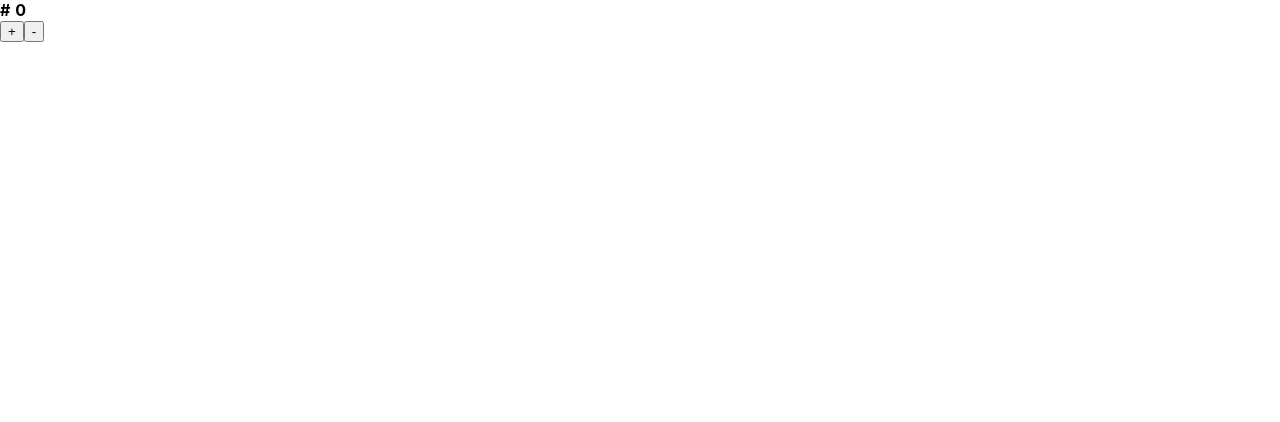
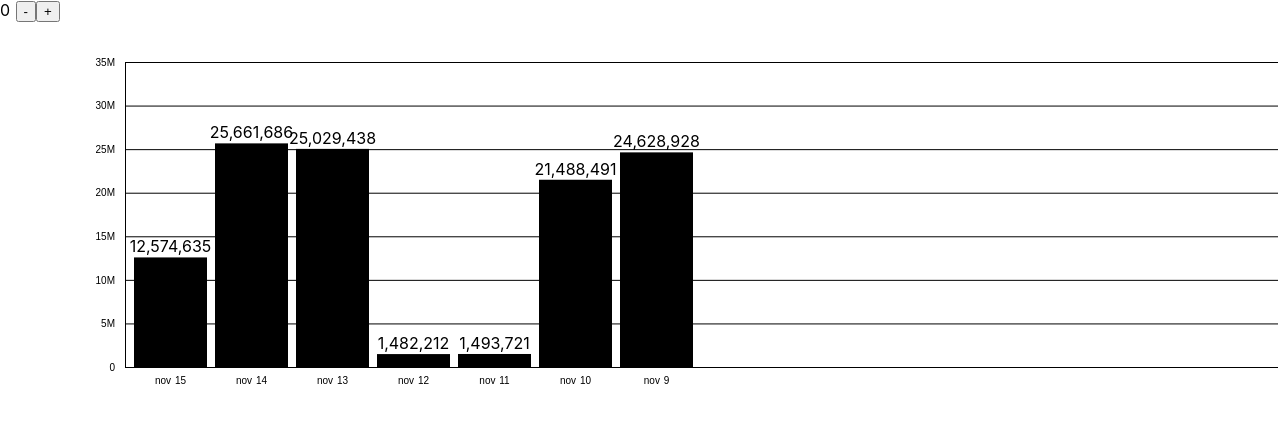
Before and after one commit to DavidWants2Learn/fetch_dataservice, a Nuxt app: page / in a window 1280 px wide. Shown: the top 422 px of the page. Built offline with nearby package versions, Linux system fonts and the light colour scheme.

Commit message:
Renders on click

```diff
--- a/components/StatusPanel.vue
+++ b/components/StatusPanel.vue
@@ -1,5 +1,6 @@
 <template>
   <div>
+
   </div>
 </template>
 
@@ -81,7 +82,7 @@ export default {
       combinedData["transactionJSON"] = data[3]["metrics"];
       combinedData["resourceJSON"] = data[4];
       combinedData["date"] = data[5];
-      eventBus.$emit('jsonData', JSON.stringify(combinedData));
+      eventBus.$emit('jsonData', (combinedData));
       // return JSON.stringify(combinedData);
     });
   }
--- a/components/lifeCycleHooks.vue
+++ b/components/lifeCycleHooks.vue
@@ -1,53 +1,234 @@
 <template>
   <div>
-    <globJSON />
-
-    <p>Life-Cycle-Tests</p>
-
-    <div id="Test">
-
-    <div>
+    <statusPanel />
+    {{counter}}
+    <button v-on:click="decrement()">-</button>
+    <button v-on:click="increment()">+</button>
+    <div id="histogram" viewBox="0 0 1000 500">
+    </div>
   </div>
 </template>
 
 <script>
+
 import * as d3 from 'd3';
 
 import { eventBus } from '~/plugins/eventBus.js'
-import globJSON from '~/components/Globals/globJSON.vue'
+import statusPanel from '~/components/StatusPanel.vue'
+import { setInterval } from 'timers';
 
-import buttonClick from '~/components/Widgets/buttonClick.vue'
+// import buttonClick from '~/components/Widgets/buttonClick.vue'
 
 export default {
   name: 'Life-Cycle-Tests',
+  components: {
+    statusPanel
+  },
   data() {
     return {
+      MONTHS: this.months,
+      // months: ['january', 'february', 'march', 'april', 'may', 'june', 'july', 'august', 'september', 'october', 'november', 'december'],
+      SVG: this.svg,
+      HEIGHT: this.height,
+      WIDTH: this.width,
+      MARGIN: this.margin,
+      DUMMY: this.dummy,
+      counter: 0,
+      // index: this.counter
+    }
+  },
+  methods: {
+    increment() {
+      this.counter++;
+      console.log("increment pressed");
+    },
+    decrement() {
+      this.counter--;
+      console.log("decrement pressed");
+    },
+    drawGraph(dummy, WIDTH, MARGIN, HEIGHT, SVG, MONTHS) {
+      var width = WIDTH;
+      var margin = MARGIN;
+      var height = HEIGHT;
+      var svg = SVG;
+      var months = MONTHS;
+
+        // create scales
+        const xScale = d3.scaleBand()
+                        .rangeRound([0, (width - margin.right)/2])
+                        .padding(0.1);
+
+        const xAxis = d3.axisBottom(xScale)
+                        .tickPadding(10)
+                        .tickSizeInner(0)
+                        .tickSizeOuter(0)
+                        .tickFormat(d => {
+                          const dd = new Date(d);
+                          return (months[dd.getUTCMonth()]).substr(0, 3) + ' ' + dd.getUTCDate();
+                        });
+
+        const yScale = d3.scaleLinear().range([height, 0]);
+        const yAxis = d3.axisLeft(yScale)
+                        .ticks(5)
+                        .tickFormat(d3.format('~s'))
+                        .tickPadding(10)
+                        .tickSizeOuter(0)
+                        .tickSizeInner((width - margin.right) * -1);
+        // console.log("weekData[index]");
+
+        // define X & Y domains
+        const xDomain = dummy.map(d => d.date.toLocaleString());
+        const yDomain = [0, d3.max(dummy, d => {
+          return Math.max(d.numberOfTransactions * 1.3, 1000);
+        })];
+
+        xScale.domain(xDomain);
+        yScale.domain(yDomain).nice();
+
+        svg.append('g')
+          .attr('class', 'x axis')
+          .attr('transform', 'translate(0,' + height + ')')
+          .call(xAxis);
+
+        svg.append('path')
+          .attr('class', 'x top-line')
+          .attr('transform', 'translate(0,0)')
+          .attr('d', 'M0,0H' + (width - margin.right) + 'V0');
+
+        svg.append('path')
+          .attr('class', 'x top-line')
+          .attr('transform', 'translate(0,0)')
+          .attr('d', 'M' + (width - margin.right) + ',0V' + (height));
+
+        svg.append('g')
+          .attr('class', 'y axis')
+          .call(yAxis)
+          .append('text')
+          .text('Daily Web Requests')
+          .classed('yAxisTitle', true)
+          .attr('transform', 'translate(-' + (margin.left - 20) + ', ' + height / 2 + ')rotate(-90)');
+
+        const barsContainer = svg.append('g').attr('class', 'bars');
+        const bars = barsContainer.selectAll('.bar').data(dummy).enter().append('g');
+
+        bars.append('rect')
+          .attr('class', 'bar')
+          .attr('x', d => xScale(d.date.toLocaleString()))
+          .attr('width', xScale.bandwidth())
+          .attr('y', d => yScale(d.numberOfTransactions))
+          .attr('height', d => height - yScale(d.numberOfTransactions));
+        bars.append('text')
+          .attr('class', 'bar-text')
+          .text(d => d.numberOfTransactions > 0 ? d3.format(',.0f')(d.numberOfTransactions) : '')
+          .attr('x', d => xScale(d.date.toLocaleString()) + (xScale.bandwidth()) / 2)
+          .attr('y', d => yScale(d.numberOfTransactions) - 5)
+          .style('text-anchor', 'middle');
+    }
+  },
+  beforeCreate() {
+    // Data inactive, events not set up
+    console.log('BeforeCreate(): Nothing gets called before this')
+
+  },
+  computed: {
+    propertyComputed() {
+      console.log('I change when this.property changes.')
+      return this.property
 
     }
-  },
-  beforeCreate: {
 
   },
-  created: {
+  created() {
+    console.log(this.property);
+    this.property = 'Example property update.'
+    console.log('PropertyComputed will update, as this.property is now reactive.')
+    console.log(this.property);
+  },
+  beforeMount() {
+    console.log("Before Mount");
+  },
+  mounted() {
+    // console.log("Where am I");
+    // console.log(this.counter);
+    var currentDateTime = Date;
+    const element = document.getElementById('histogram');
+    const margin = { top: 40, bottom: 30, left: 125, right: 1 };
+    const width = element.parentElement.offsetWidth - margin.left - margin.right;
+    const height = 375 - margin.top - margin.bottom;
+    const months = ['january', 'february', 'march', 'april', 'may', 'june', 'july', 'august', 'september',
+                  'october', 'november', 'december'];
+
+    d3.select(element).select('svg').remove();
+    const svg = d3.select(element).append('svg')
+                .attr('width', element.offsetWidth)
+                .attr('height', height + margin.top + margin.bottom)
+                .append('g')
+                .attr('transform', `translate(${margin.left}, ${margin.top})`);
+
+    // console.log("Where am I");
+    // console.log(svg);
+
+    const numberOfDaysWeek = 7;
+    const numberOfDaysMon = 30;
+    var weekData = [];
+
+    eventBus.$on('jsonData', (json) => {
+
+      var data = json["transactionJSON"];
+      var parseTime = d3.timeParse("%Y-%m-%dT%H:%M:%SZ");
+
+      // map over data and convert dates to date type
+      data = data.map((data) => {
+        return {
+          date: parseTime(data.date),
+          numberOfTransactions: data.numberOfTransactions,
+        };
+      })
+
+      // Week list of lists
+      for (var i=0;i<data.length;i++) {
+        var weekList = parseInt(i/7);
+        var dayNumber = i%7;
+        if(weekData[weekList] == undefined) {
+          weekData[weekList] = [];
+        }
+        weekData[weekList][dayNumber] = data[i];
+      }
+      var dummy = [];
+
+      this.MONTHS = months;
+      this.SVG = svg;
+      this.HEIGHT = height;
+      this.WIDTH = width;
+      this.MARGIN = margin;
+      // this.index = this.counter;
+      // console.log(weekData[this.index]);
+      dummy = weekData[this.counter];
+      this.DUMMY = dummy;
+
+      this.drawGraph(this.DUMMY, this.WIDTH, this.MARGIN, this.HEIGHT, this.SVG, this.MONTHS);
+    });
+  },
+  //Loads up to here on refresh.
+  beforeUpdate() {
+    console.log("Before Update");
+    console.log(this.counter);
+
+    // this.drawGraph(this.DUMMY, this.WIDTH, this.MARGIN, this.HEIGHT, this.SVG, this.MONTHS);
+  },
+  updated() {
+    //  === this.counter
+    // console.log(this.$refs['dom-element'].textContent);
+    // console.log(this.counter);
+    console.log("Updated");
+    // this.drawGraph(this.DUMMY, this.WIDTH, this.MARGIN, this.HEIGHT, this.SVG, this.MONTHS);
 
   },
-  beforeMount: {
-
+  beforeDestroy() {
+    console.log("Before Destroy");
   },
-  mounted: {
-
-  },
-  beforeUpdate: {
-
-  },
-  updated: {
-
-  },
-  beforeDestroy: {
-
-  },
-  destroyed: {
-
+  destroyed() {
+    console.log("Destroyed");
   }
 }
 </script>
--- a/package.json
+++ b/package.json
@@ -13,6 +13,7 @@
   },
   "dependencies": {
     "axios": "^0.19.0",
+    "d3": "^5.9.7",
     "nuxt": "^2.0.0",
     "vuex": "^3.1.1"
   },
--- a/pages/index.vue
+++ b/pages/index.vue
@@ -2,7 +2,8 @@
   <div>
     <!-- <receiver />
     <statusPanel /> -->
-    <showButtonNumber />
+    <!-- <showButtonNumber /> -->
+    <lifeCycleHooks />
   </div>
 </template>
 
@@ -10,12 +11,14 @@
 import showButtonNumber from '~/components/showButtonNumber.vue'
 import statusPanel from '~/components/StatusPanel.vue'
 import receiver from '~/components/receiver.vue'
+import lifeCycleHooks from '~/components/lifeCycleHooks.vue'
 
 export default {
   components: {
     receiver,
     statusPanel,
-    showButtonNumber
+    showButtonNumber,
+    lifeCycleHooks
   }
 }
 </script>
```
Also changed, not shown: 1 other file (tests, documents, lock files or other folders).
